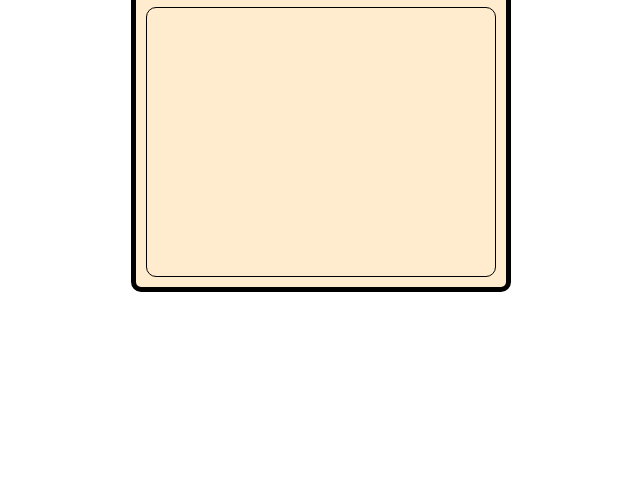
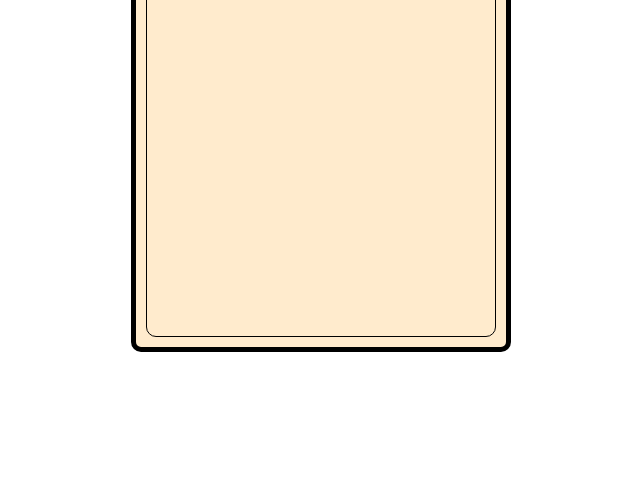
Before and after one commit to JUSTINRR88/Ejercicio-cambio-de-color-1.1, a plain HTML site: page index.html in a window 1280 px wide. Shown: the part 298-800 px from the top of the page, without its empty margins (319-959 px from the left). Drawn offline with Linux system fonts and the light colour scheme.

Commit message:
Add files via upload

```diff
--- a/css/index.css
+++ b/css/index.css
@@ -1,7 +1,7 @@
 .contenedor{
     display: grid;
     width:38rem;
-    height: 38rem;
+    height: 50rem;
     grid-template-columns: 1fr 1fr;
     grid-template-rows: 20% 1fr;
     gap: 1rem;
```
